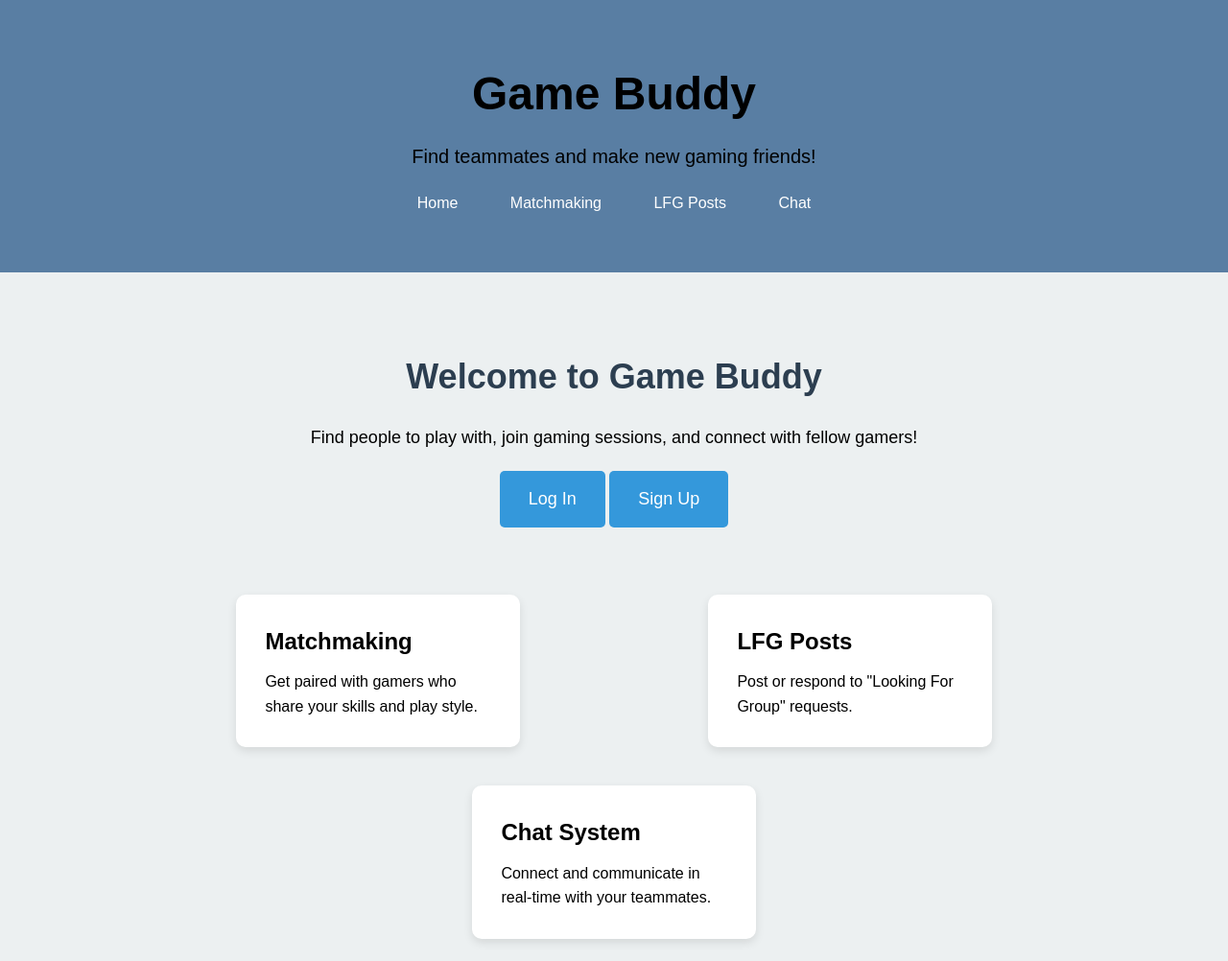
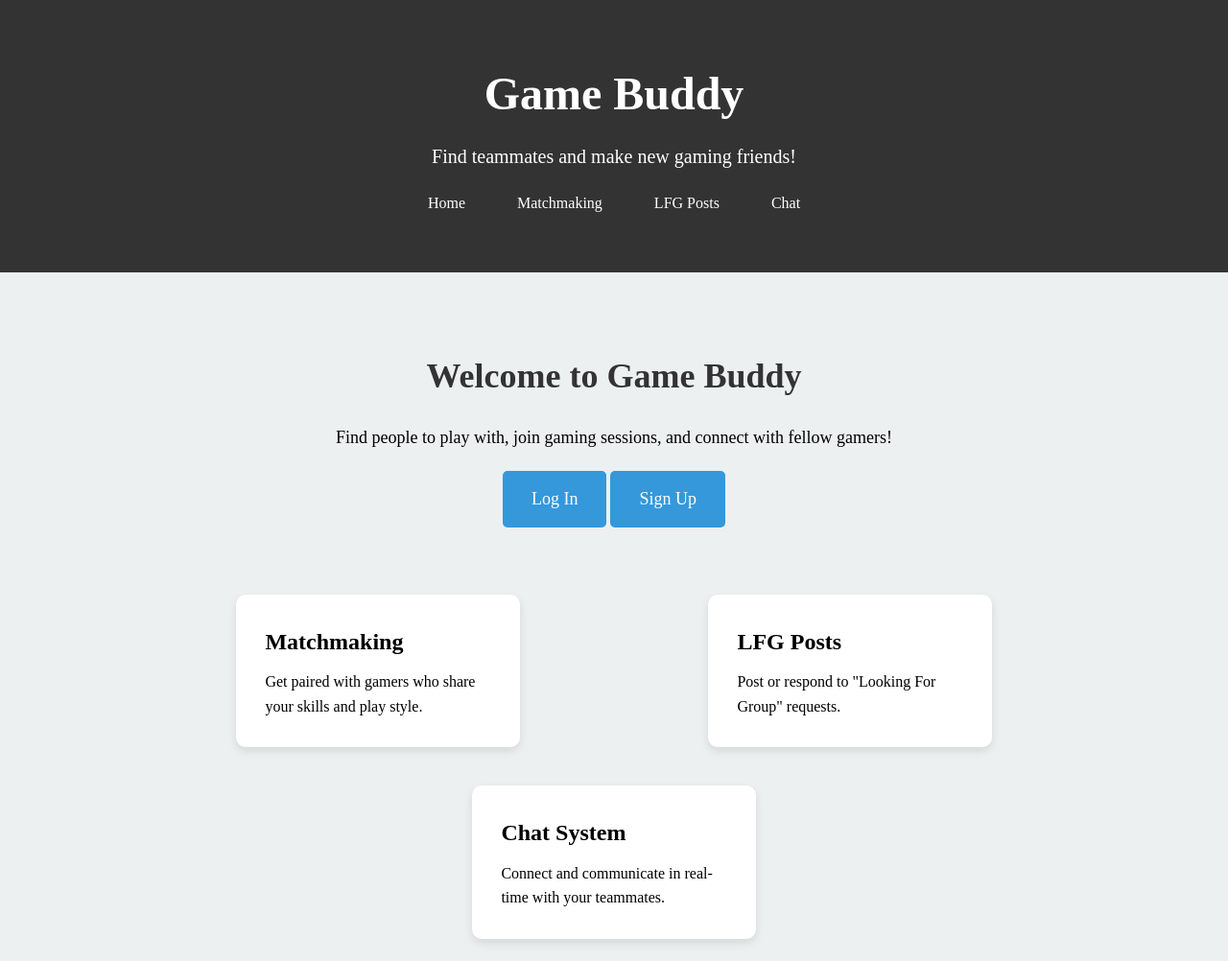
Before and after one commit to MaristGormanly/Ekorkes-lab4project, a website: page client/views/index.html in a window 1280 px wide. Shown: the top 1002 px of the page at 96% size. Drawn offline with Linux system fonts and the light colour scheme; files that its build step writes are made by us from their sources.

Commit message:
Reconfigured Homepage CSS for a cleaner and more uniform look

```diff
--- a/client/public/css/signup.css
+++ b/client/public/css/signup.css
@@ -46,7 +46,7 @@
 .container
 {
     max-width: 500px;
-    margin: 120px auto 40px;  /* Added top margin to avoid overlap with navbar */
+    margin: 120px auto 40px;
     padding: 30px;
     background: #f4f4f4;
     box-shadow: 0 0 15px rgba(0, 0, 0, 0.1);
--- a/client/public/css/style.css
+++ b/client/public/css/style.css
@@ -4,8 +4,8 @@
     box-sizing: border-box;
     margin: 0;
     padding: 0;
-    font-family: Arial, sans-serif;
-    color: #000000;
+    font-family: 'Times New Roman', Times, serif;
+    color: #ffffff;
 }
 
 /* Body Styling */
@@ -17,6 +17,7 @@ body
     font-size: 16px;
     margin: 0;
     padding: 0;
+    color: #000
 }
 
 /* Container Layout */
@@ -30,7 +31,7 @@ body
 /* Header Section */
 header
 {
-    background: #597ea3;
+    background: #333;
     color: white;
     padding: 40px 0;
     text-align: center;
@@ -79,13 +80,14 @@ main
 .intro h2
 {
     font-size: 36px;
-    color: #2c3e50;
+    color: #333;
 }
 
 .intro p
 {
     font-size: 18px;
     margin: 20px 0;
+    color: #000;
 }
 
 .btn
@@ -112,6 +114,7 @@ main
     display: flex;
     justify-content: space-around;
     flex-wrap: wrap;
+    color: #000;
 }
 
 .feature-card
@@ -123,6 +126,7 @@ main
     width: 30%;
     border-radius: 10px;
     transition: 0.3s;
+    color: #000;
 }
 
 .feature-card:hover
@@ -135,12 +139,18 @@ main
 {
     font-size: 24px;
     margin-bottom: 10px;
+    color: #000;
+}
+
+.features p
+{
+    color: #000;
 }
 
 /* Footer Section */
 footer
 {
-    background: #597ea3;
+    background: #333;
     color: white;
     text-align: center;
     padding: 20px 0;
```
Also changed, not shown: client/public/css/feed.css (added), client/views/feed.html (added).
